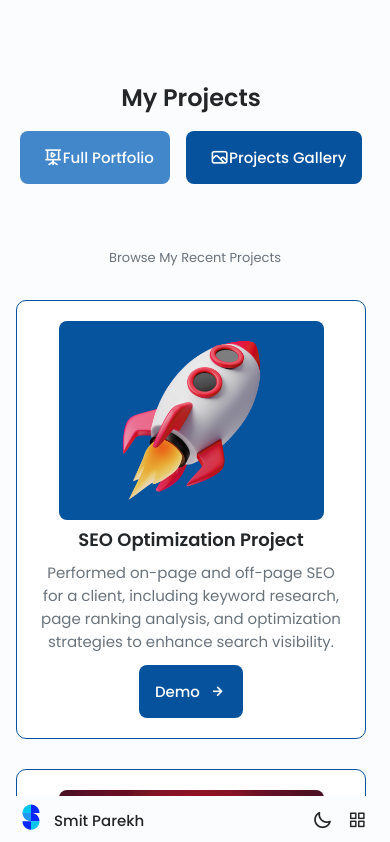
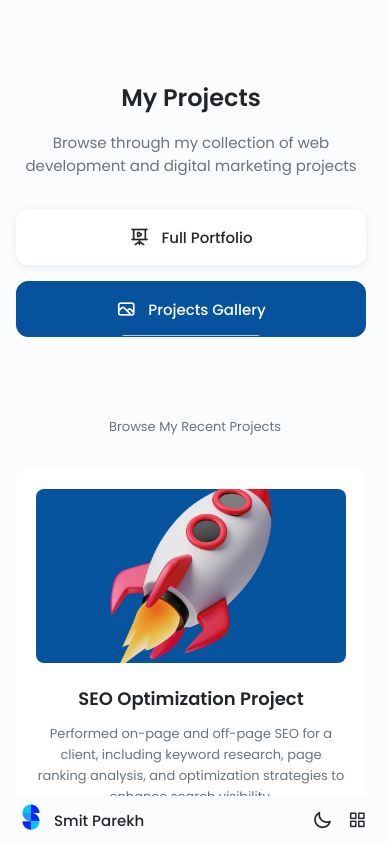
Before and after one commit to SmitParekh84/Smit-React-New-Portfolio-front-end, a React (Vite) app: page /project in a window 390 px wide. Shown: the top 842 px of the page. Built offline with nearby package versions, Linux system fonts and the light colour scheme; some icons are missing.

Commit message:
Refactor Landing and Portfolio components; remove unused navigation links, enhance portfolio navigation with improved styling and responsiveness, and add close button for mobile Navbar.

```diff
--- a/src/Landing.jsx
+++ b/src/Landing.jsx
@@ -1,5 +1,4 @@
 import React, { Suspense } from 'react';
-import { Link } from 'react-router-dom';
 import Loader from './components/Loader';
 import Home from './components/Home';
 import About from './components/About';
@@ -77,19 +76,6 @@ const Landing = () => {
                 <link rel="alternate" hrefLang="en" href="https://www.smitparekh.studio/portfolio" />
             </SEO>
 
-            {/* Navigation links at top of portfolio */}
-            <div className="portfolio-nav container" style={{marginTop: "5rem", textAlign: "center", marginBottom: "2rem"}}>
-                <h1 className="section__title">My Portfolio</h1>
-                <div style={{display: "flex", justifyContent: "center", gap: "1rem", marginTop: "1rem"}}>
-                    <Link to="/portfolio" className="button button--flex button--small" style={{backgroundColor: window.location.pathname === "/portfolio" ? "var(--first-color)" : "var(--first-color-alt)"}}>
-                        <i className="uil uil-presentation-play button__icon"></i> Full Portfolio
-                    </Link>
-                    <Link to="/project" className="button button--flex button--small" style={{backgroundColor: window.location.pathname === "/project" ? "var(--first-color)" : "var(--first-color-alt)"}}>
-                        <i className="uil uil-image button__icon"></i> Projects Gallery
-                    </Link>
-                </div>
-            </div>
-
             <main className="main">
                 <Home />
                 <Suspense fallback={<div className="loader-overlay-componet"><Loader /></div>}>
--- /dev/null
+++ b/src/assets/css/portfolio.css
@@ -0,0 +1,164 @@
+/* Portfolio Page Specific Styles */
+
+/* Portfolio navigation section */
+.portfolio-nav-section {
+  padding-top: 6rem;
+  padding-bottom: 1rem;
+  margin-bottom: 0;
+  background-color: var(--body-color);
+}
+
+.portfolio-nav__description {
+  color: var(--text-color);
+  text-align: center;
+  max-width: 600px;
+  margin: 1rem auto 2rem;
+  font-size: var(--normal-font-size);
+}
+
+/* Portfolio navigation tabs */
+.portfolio-nav__tabs {
+  display: flex;
+  justify-content: center;
+  gap: 1.5rem;
+  margin: 2rem auto;
+  max-width: 600px;
+  position: relative;
+}
+
+.portfolio-nav__tab {
+  display: flex;
+  align-items: center;
+  justify-content: center;
+  padding: 0.75rem 1.5rem;
+  border-radius: 0.75rem;
+  color: var(--title-color);
+  font-weight: var(--font-medium);
+  font-size: var(--normal-font-size);
+  transition: all 0.3s ease;
+  box-shadow: 0 2px 8px rgba(0, 0, 0, 0.08);
+  background-color: var(--container-color);
+  flex: 1;
+  max-width: 220px;
+  position: relative;
+  overflow: hidden;
+  border: 1px solid transparent;
+  z-index: 1;
+}
+
+/* Improved hover effect */
+.portfolio-nav__tab:hover {
+  transform: translateY(-3px);
+  box-shadow: 0 6px 12px rgba(0, 0, 0, 0.12);
+  color: var(--first-color);
+}
+
+/* Enhanced active tab styling */
+.portfolio-nav__tab--active {
+  background-color: var(--first-color);
+  color: #fff;
+  border-color: var(--first-color);
+  box-shadow: 0 4px 10px rgba(var(--first-color-rgb), 0.4);
+}
+
+.portfolio-nav__tab--active:hover {
+  color: #fff;
+  transform: translateY(-3px);
+}
+
+/* Add bottom indicator for active tab */
+.portfolio-nav__tab--active::after {
+  content: '';
+  position: absolute;
+  bottom: -2px;
+  left: 50%;
+  transform: translateX(-50%);
+  width: 40%;
+  height: 3px;
+  background-color: rgba(255, 255, 255, 0.7);
+  border-radius: 3px 3px 0 0;
+}
+
+.portfolio-nav__icon {
+  font-size: 1.25rem;
+  margin-right: 0.75rem;
+}
+
+/* Portfolio grid layout */
+.portfolio__grid {
+  display: grid;
+  grid-template-columns: repeat(2, 1fr);
+  gap: 30px;
+}
+
+.portfolio__content {
+  background-color: var(--container-color);
+  border: 1px solid rgba(var(--first-color-rgb), 0.2);
+  border-radius: 12px;
+  padding: 20px;
+  text-align: center;
+  transition: transform 0.3s ease, box-shadow 0.3s ease;
+  overflow: hidden;
+}
+
+.portfolio__content:hover {
+  transform: translateY(-5px);
+  box-shadow: 0 8px 20px rgba(0, 0, 0, 0.15);
+}
+
+.portfolio__img {
+  width: 100%;
+  border-radius: 8px;
+  margin-bottom: 1rem;
+  object-fit: cover;
+  aspect-ratio: 16/9;
+}
+
+.portfolio__title {
+  font-size: var(--h3-font-size);
+  margin-bottom: var(--mb-0-75);
+  color: var(--title-color);
+}
+
+.portfolio__description {
+  margin-bottom: var(--mb-1);
+  font-size: var(--small-font-size);
+  color: var(--text-color);
+  line-height: 1.6;
+}
+
+.portfolio__button {
+  margin-top: 0.5rem;
+}
+
+.portfolio__button:hover .button__icon {
+  transform: translateX(0.25rem);
+}
+
+/* Portfolio page responsive */
+@media screen and (max-width: 768px) {
+  .portfolio__grid {
+    grid-template-columns: 1fr;
+  }
+
+  .portfolio-nav__tabs {
+    max-width: 400px;
+  }
+}
+
+@media screen and (max-width: 480px) {
+  .portfolio-nav__tabs {
+    flex-direction: column;
+    gap: 1rem;
+    align-items: center;
+  }
+
+  .portfolio-nav__tab {
+    width: 100%;
+    max-width: none;
+  }
+
+  .portfolio-nav-section {
+    padding-top: 5rem;
+  }
+}
--- a/src/assets/css/styles.css
+++ b/src/assets/css/styles.css
@@ -767,51 +767,7 @@ img {
   overflow: initial;
 }
 
-.portfolio__content {
-  padding: 0 1.5rem;
-}
-
-.portfolio__img {
-  width: 265px;
-
-  border-radius: 0.5rem;
-  justify-self: center;
-
-}
-.portfolio__grid {
-  display: grid;
-  grid-template-columns: repeat(2, 1fr); /* 3 columns on larger screens */
-  gap: 30px; /* Space between grid items */
-}
-
-.portfolio__content {
-  background-color: var(--container-color);
-
-  border: 1px solid var(--first-color-second); /* Optional: Add a border */
-  border-radius: 10px; /* Optional: Rounded corners */
-  padding: 20px; /* Padding inside the item */
-  text-align: center; /* Center the text */
-}
-
-@media (max-width: 768px) {
-  .portfolio__grid {
-    grid-template-columns: 1fr; /* 1 column on mobile */
-  }
-}
-
-
-.portfolio__title {
-  font-size: var(--h3-font-size);
-  margin-bottom: var(--mb-0-5);
-}
-
-.portfolio__description {
-  margin-bottom: var(--mb-0-75);
-}
-
-.portfolio__button:hover .button__icon {
-  transform: translateX(0.25rem);
-}
+/* Only keeping styles that might be used elsewhere in the site */
 .slick-arrow {
   background: rgba(0, 0, 0, 0.5); /* Semi-transparent background */
   color: white; /* Button color */
@@ -837,6 +793,7 @@ img {
 .slick-prev, .slick-next {
   display: block;
 }
+
 /*==================== PROJECT IN MIND ====================*/
 .project {
   text-align: center;
--- a/src/components/Header/Navbar.jsx
+++ b/src/components/Header/Navbar.jsx
@@ -14,6 +14,13 @@ const Navbar = ({ isMenuOpen, closeMenu, activeSection }) => {
 
     return (
         <div className={`nav__menu ${isMenuOpen ? "show-menu" : ""}`} id="nav-menu">
+            {/* Add close button for mobile view */}
+            {isMenuOpen && (
+                <div className="nav__close" id="nav-close" onClick={closeMenu}>
+                    <i className="uil uil-times"></i>
+                </div>
+            )}
+
             <ul className="nav__list grid">
                 {navLinks.map((link) => (
                     <li className="nav__item" key={link.id}>
--- a/src/components/ToolsHero/ToolsHero.css
+++ b/src/components/ToolsHero/ToolsHero.css
@@ -166,7 +166,7 @@
 }
 
 .tools-hero__button-secondary {
-  background-color: rgba(255, 255, 255, 0.9);
+  background-color: var(--body-color);
   color: var(--title-color);
   border: 2px solid rgba(var(--text-color-rgb), 0.1);
   box-shadow: 0 6px 15px rgba(0, 0, 0, 0.05);
--- a/src/data/data.js
+++ b/src/data/data.js
@@ -6,15 +6,13 @@ export const headerData = {
   name: "Smit Parekh",
   desktopNavLinks: [
     { id: "/", label: "Home", icon: "uil-estate" },
-    { id: "/about", label: "About", icon: "uil-user" },
-    { id: "/services", label: "Services", icon: "uil-briefcase-alt" },
     {
-      id: "/project",
+      id: "/portfolio",
       label: "Portfolio",
       icon: "uil-scenery",
       subLinks: [
-        { id: "/project", label: "Projects Gallery", icon: "uil-image" },
-        { id: "/portfolio", label: "Full Portfolio", icon: "uil-presentation-play" }
+        { id: "/portfolio", label: "Full Portfolio", icon: "uil-presentation-play" },
+        { id: "/project", label: "Projects Gallery", icon: "uil-image" }
       ]
     },
     {
@@ -27,6 +25,9 @@ export const headerData = {
         { id: "/free-tools/meta-tag-checker", label: "Meta Tag Checker", icon: "uil-search" },
       ],
     },
+    { id: "/services", label: "Services", icon: "uil-briefcase-alt" },
+
+    { id: "/about", label: "About", icon: "uil-user" },
     { id: "/contact", label: "Contact Me", icon: "uil-message" },
   ],
   mobileNavLinks: [
--- a/src/pages/PortfolioPage.jsx
+++ b/src/pages/PortfolioPage.jsx
@@ -3,6 +3,8 @@ import { Link } from "react-router-dom";
 import { portfolioData } from "../data/data";
 import LazyLoad from "react-lazyload";
 import SEO from "../components/SEO/SEO";
+// Import the new CSS file
+import "../assets/css/portfolio.css";
 
 export const PortfolioPage = () => {
   // Schema for structured data
@@ -38,16 +40,28 @@ export const PortfolioPage = () => {
         structuredData={portfolioSchema}
       />
 
-      {/* Navigation links at top of portfolio page */}
-      <div className="portfolio-nav container" style={{marginTop: "5rem", textAlign: "center", marginBottom: "2rem"}}>
-        <h1 className="section__title">My Projects</h1>
-        <div style={{display: "flex", justifyContent: "center", gap: "1rem", marginTop: "1rem"}}>
-          <Link to="/portfolio" className="button button--flex button--small" style={{backgroundColor: window.location.pathname === "/portfolio" ? "var(--first-color)" : "var(--first-color-alt)"}}>
-            <i className="uil uil-presentation-play button__icon"></i> Full Portfolio
-          </Link>
-          <Link to="/project" className="button button--flex button--small" style={{backgroundColor: window.location.pathname === "/project" ? "var(--first-color)" : "var(--first-color-alt)"}}>
-            <i className="uil uil-image button__icon"></i> Projects Gallery
-          </Link>
+      {/* Improved navigation links at top of portfolio page */}
+      <div className="portfolio-nav-section section">
+        <div className="container">
+          <h1 className="section__title">My Projects</h1>
+          <p className="portfolio-nav__description">Browse through my collection of web development and digital marketing projects</p>
+
+          <div className="portfolio-nav__tabs">
+            <Link
+              to="/portfolio"
+              className={`portfolio-nav__tab ${window.location.pathname === "/portfolio" ? "portfolio-nav__tab--active" : ""}`}
+            >
+              <i className="uil uil-presentation-play portfolio-nav__icon"></i>
+              Full Portfolio
+            </Link>
+            <Link
+              to="/project"
+              className={`portfolio-nav__tab ${window.location.pathname === "/project" ? "portfolio-nav__tab--active" : ""}`}
+            >
+              <i className="uil uil-image portfolio-nav__icon"></i>
+              Projects Gallery
+            </Link>
+          </div>
         </div>
       </div>
 
```
